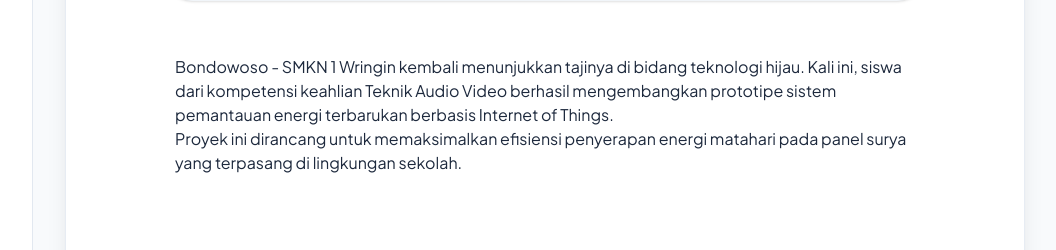
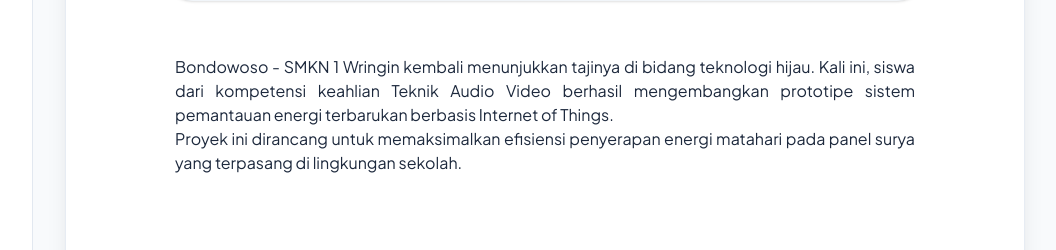
Before and after one commit to Nexa-Code-Studio/smkn1-wringin-landing-page-prototype, a Laravel app: page /admin/berita/1/edit in a window 1280 px wide. Shown: the part 1559-1809 px from the top of the page, without its empty margins (223-1279 px from the left). Run offline with Laravel 12, Linux system fonts and the light colour scheme; a user stored in the database is signed in; data comes from the database, SQL or seed files in the repository; style sheets or scripts are compiled from the project's sources.

Commit message:
adjust text in berita to justify

```diff
--- a/resources/views/graduation/news_editor.blade.php
+++ b/resources/views/graduation/news_editor.blade.php
@@ -26,6 +26,9 @@
             color: #111827;
             margin-top: 2.5rem;
             margin-bottom: 1.25rem;
+        }
+        .news-preview-content p {
+            text-align: justify;
         }
         [x-cloak] { display: none !important; }
     </style>
--- a/resources/views/pages/berita-detail.blade.php
+++ b/resources/views/pages/berita-detail.blade.php
@@ -12,6 +12,7 @@
         }
         .article-content p {
             margin-bottom: 1.5rem;
+            text-align: justify;
         }
         .article-content h2 {
             font-family: 'Poppins', sans-serif;
```
